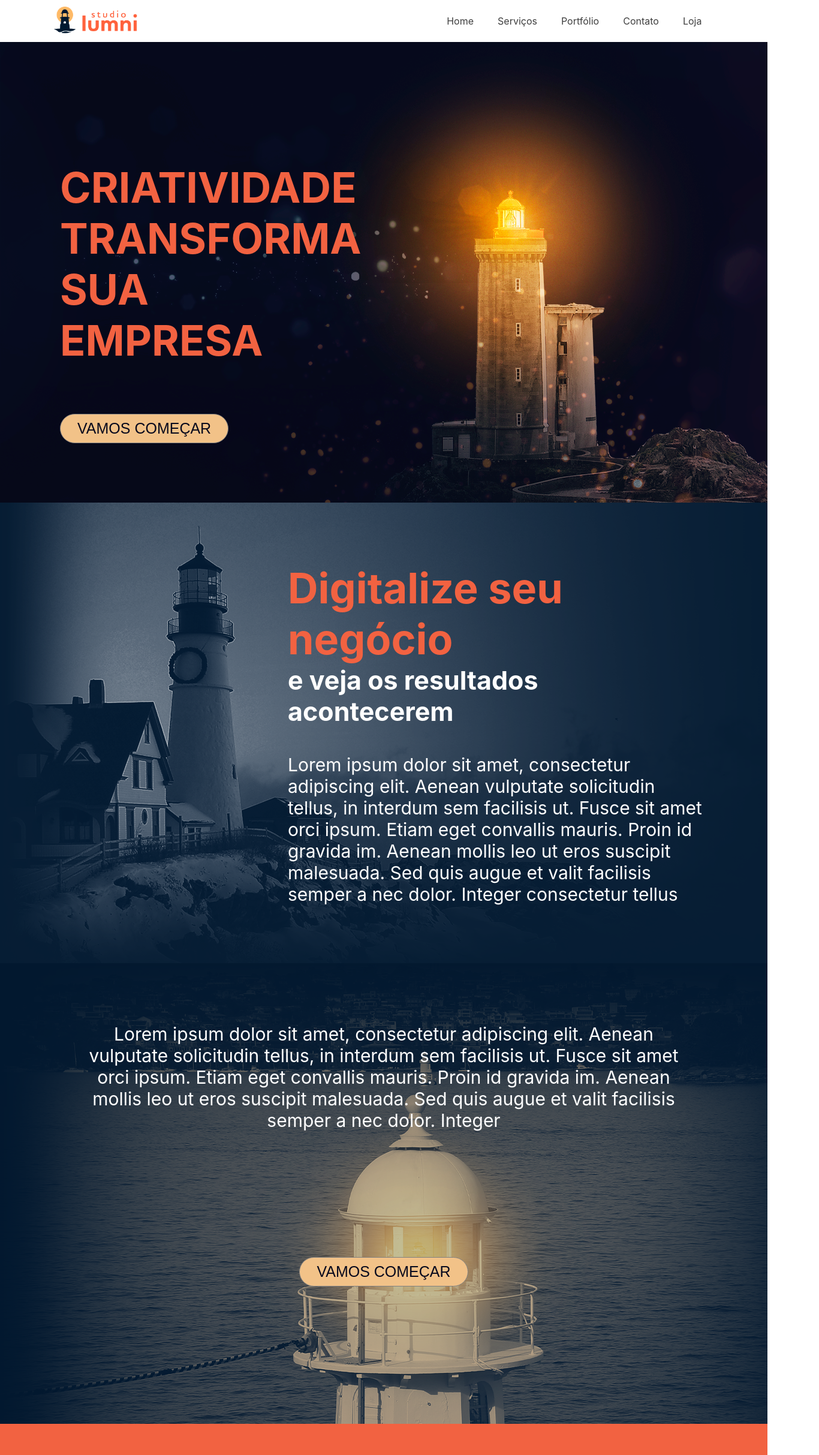
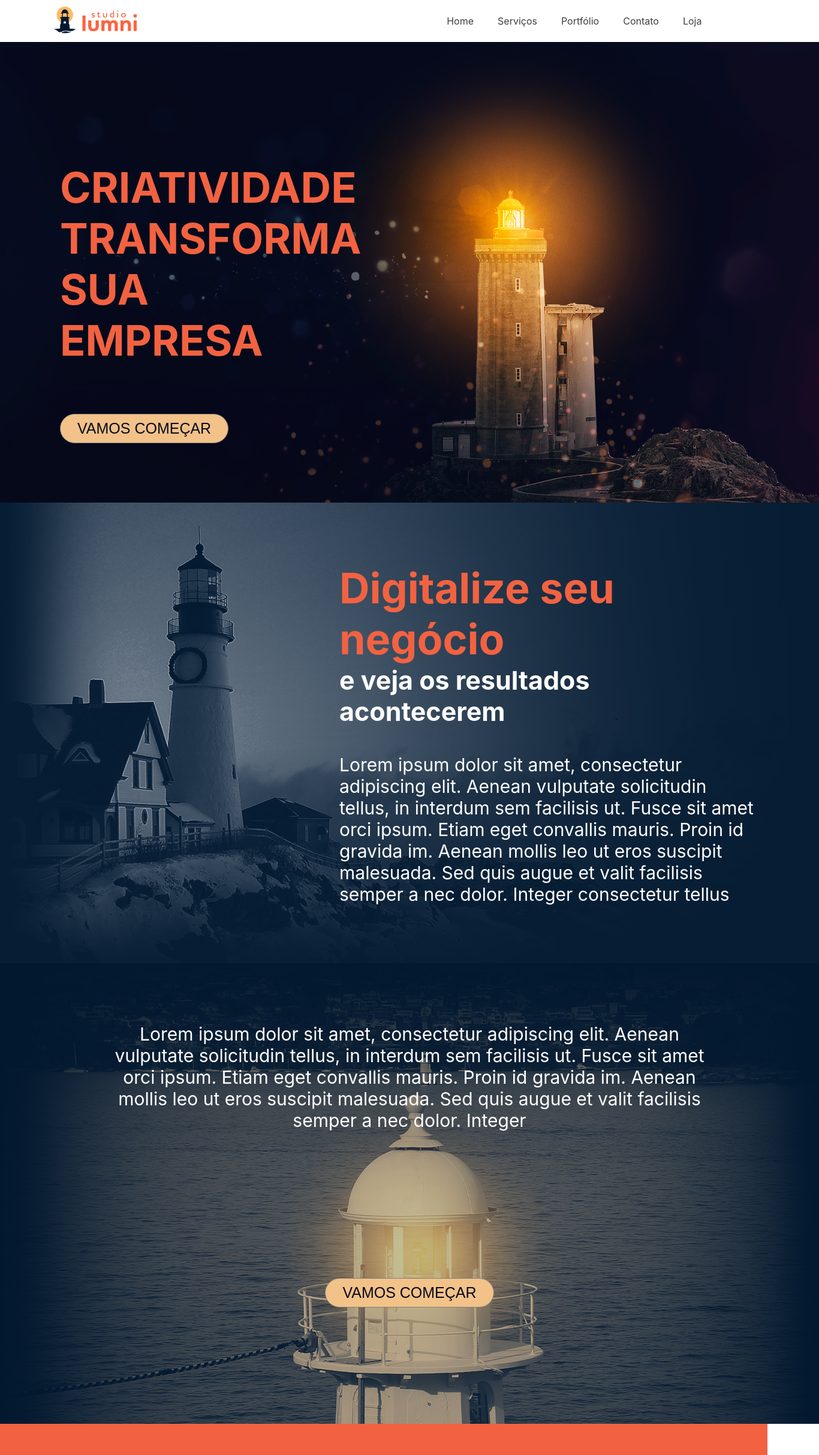
Before and after one commit to mateusbra/lumni, a React (Create React App) app: page / in a window 1280 px wide. Shown: the top 2426 px of the page at 60% size, 1366 px wide, since content can reach past the window. Built offline with nearby package versions, Linux system fonts and the light colour scheme.

Commit message:
portfolio

```diff
--- a/src/components/FifthPage.js
+++ b/src/components/Custom.js
@@ -1,14 +1,14 @@
 import React from "react";
-import socialMedia from "../assets/socialmedia.png";
+import personalizados from "../assets/personalizados.png";
 import styles from "../styles/styles";
 
-function FifthPage(){
+function Custom(){
     return(
-        <div style={{display:"flex",alignItems:"center",justifyContent:"center",width:"100%",backgroundColor:styles.colors.orange}}>
+        <div style={{display:"flex",alignItems:"center",justifyContent:"center",width:"100%",backgroundColor:"#ef6743"}}>
             <div style={{display:"inline-flex",width:1366,height:728}}>
-                <img src={socialMedia} alt={"Social Media"} style={{height:728,width:728,float:"left"}} />
+                <img src={personalizados} alt={"Personalizados"} style={{height:728,width:728,float:"left"}} />
             <div style={{marginTop:100,marginRight:70}}>
-                <div style={{color:"#07091d",fontWeight:"bolder",fontSize:70}}>Social Media</div>
+                <div style={{color:"#07091d",fontWeight:"bolder",fontSize:70}}>Personalizados</div>
                 <div style={{marginTop:45,color:"white",fontSize:30,maxWidth:520}}>Lorem ipsum dolor sit amet, consectetur adipiscing elit. Aenean vulputate solicitudin tellus, in interdum sem facilisis ut. Fusce sit amet orci ipsum. Etiam eget convallis mauris. Proin id</div>
                 <button style={{...styles.homeButton,marginTop:30}}>VAMOS COMEÇAR</button>
               </div>
@@ -17,4 +17,4 @@ function FifthPage(){
     );
 }
 
-export default FifthPage;
+export default Custom;
--- a/src/components/FirstPage.js
+++ /dev/null
@@ -1,21 +0,0 @@
-import React from "react";
-import Lighthouse from "../assets/capa-site.png";
-import styles from "../styles/styles";
-
-function FirstPage(){
-    return(
-        <div id="Home" style={{display:"block",height:768,width:"100%",backgroundColor:"#000f40",backgroundImage:`url(${Lighthouse})`,backgroundSize:"cover"}}>
-        <div style={{marginLeft:100}}>
-            <div style={{display:"flex",flexDirection:"column"}}>
-              <div style={{marginTop:200,width:500}}>
-                <div style={{color:styles.colors.orange,fontWeight:"bolder",fontSize:70}}>CRIATIVIDADE TRANSFORMA SUA EMPRESA</div>
-                <button style={{...styles.homeButton,marginTop:80}}>VAMOS COMEÇAR</button>
-              </div>
-            </div>
-
-        </div>
-    </div>
-    );
-}
-
-export default FirstPage;
--- a/src/components/SixthPage.js
+++ b/src/components/Influencer.js
@@ -2,7 +2,7 @@ import React from "react";
 import influencer from "../assets/influencer.png";
 import styles from "../styles/styles";
 
-function SixthPage(){
+function Influencer(){
     return(
         <div style={{display:"flex",alignItems:"center",justifyContent:"center",width:"100%",backgroundColor:styles.colors.orange}}>
             <div style={{display:"inline-flex",width:1366,height:728}}>
@@ -17,4 +17,4 @@ function SixthPage(){
     );
 }
 
-export default SixthPage;
+export default Influencer;
--- /dev/null
+++ b/src/components/LightHouse.js
@@ -0,0 +1,23 @@
+import React from "react";
+import Lighthouse from "../assets/capa-site.png";
+import styles from "../styles/styles";
+
+function LightHouse(){
+    return(
+      <div style={{width:"100%",height:768,backgroundColor:"#000f40"}}>
+        <div id="Home" style={{...styles.lightHouseContainer,backgroundImage:`url(${Lighthouse})`,backgroundSize:"cover"}}>
+          <div style={{marginLeft:100}}>
+              <div style={{display:"flex",flexDirection:"column"}}>
+                <div style={{marginTop:200,width:500}}>
+                  <div style={{color:styles.colors.orange,fontWeight:"bolder",fontSize:70}}>CRIATIVIDADE TRANSFORMA SUA EMPRESA</div>
+                  <button style={{...styles.homeButton,marginTop:80}}>VAMOS COMEÇAR</button>
+                </div>
+              </div>
+
+          </div>
+      </div>
+    </div>
+    );
+}
+
+export default LightHouse;
--- /dev/null
+++ b/src/components/LightHouse2.js
@@ -0,0 +1,23 @@
+import React from "react";
+import Lighthouse2 from "../assets/parte-2.png";
+import styles from "../styles/styles";
+
+function LightHouse2(){
+    return(
+      <div style={{width:"100%",height:768,backgroundColor:"#000f40"}}>
+        <div style={{...styles.lightHouseContainer,backgroundImage:`url(${Lighthouse2})`,backgroundSize:"cover"}}>
+          <div style={{marginRight:100}}>
+              <div style={{display:"flex",flexDirection:"column",alignItems:"flex-end"}}>
+                <div style={{marginTop:100,maxWidth:700}}>
+                  <div style={{color:styles.colors.orange,fontWeight:"bolder",fontSize:70}}>Digitalize seu negócio</div>
+                  <div style={{color:"white",fontWeight:"bolder",fontSize:43}}>e veja os resultados acontecerem</div>
+                  <div style={{marginTop:45,color:"white",fontSize:30}}>Lorem ipsum dolor sit amet, consectetur adipiscing elit. Aenean vulputate solicitudin tellus, in interdum sem facilisis ut. Fusce sit amet orci ipsum. Etiam eget convallis mauris. Proin id gravida im. Aenean mollis leo ut eros suscipit malesuada. Sed quis augue et valit facilisis semper a nec dolor. Integer consectetur tellus</div>
+                </div>
+              </div>
+          </div>
+      </div>
+    </div>
+    );
+}
+
+export default LightHouse2;
--- a/src/components/ThirdPage.js
+++ b/src/components/LightHouse3.js
@@ -2,17 +2,19 @@ import React from "react";
 import Lighthouse3 from "../assets/parte-3.png";
 import styles from "../styles/styles";
 
-function ThirdPage(){
+function LightHouse3(){
     return(
-        <div style={{display:"block",height:768,width:"100%",backgroundColor:"#000f40",backgroundImage:`url(${Lighthouse3})`,backgroundSize:"cover"}}>
+    <div style={{width:"100%",height:768,backgroundColor:"#000f40"}}>
+        <div style={{...styles.lightHouseContainer,backgroundImage:`url(${Lighthouse3})`,backgroundSize:"cover"}}>
             <div style={{display:"flex",flexDirection:"column",alignItems:"center"}}>
                 <div style={{marginTop:100,maxWidth:1040}}>
                     <div style={{color:"white",textAlign:"center",fontSize:30}}>Lorem ipsum dolor sit amet, consectetur adipiscing elit. Aenean vulputate solicitudin tellus, in interdum sem facilisis ut. Fusce sit amet orci ipsum. Etiam eget convallis mauris. Proin id gravida im. Aenean mollis leo ut eros suscipit malesuada. Sed quis augue et valit facilisis semper a nec dolor. Integer</div>
-                    <button style={{...styles.homeButton,display:"flex",margin:"210px auto 0"}}>VAMOS COMEÇAR</button>
-              </div>
+                    <button style={{...styles.homeButton,display:"flex",margin:"245px auto 0"}}>VAMOS COMEÇAR</button>
+                </div>
             </div>
+        </div>
     </div>
     );
 }
 
-export default ThirdPage;
+export default LightHouse3;
--- /dev/null
+++ b/src/components/Portfolio.js
@@ -0,0 +1,27 @@
+import React from "react";
+import Lighthouse from "../assets/capa-site.png";
+import Lighthouse2 from "../assets/parte-2.png"
+import Lighthouse3 from "../assets/parte-3.png"
+import styles from "../styles/styles";
+
+function Portfolio(){
+    return(
+        <div style={{width:"100%",height:950,backgroundColor:"#000f40"}}>
+            <div style={{width:1366,height:850,margin:"auto",backgroundColor:"red"}}>
+                <div style={{display:"flex",flexDirection:"column"}}>
+                    <div style={{display:"flex",flex:1}}>
+                        <img width={766} height={425} src={Lighthouse} alt={"Portfólio1"}></img>
+                        <img width={600} height={425} src={Lighthouse2} alt={"Portfólio2"}></img>
+                    </div>
+                    <div style={{display:"flex",flex:1}}>
+                        <img width={400} height={425} src={Lighthouse3} alt={"Portfólio3"}></img>
+                        <img width={966} height={425} src={Lighthouse} alt={"Portfólio4"}></img>
+                    </div>
+                </div>
+            </div>
+            <button style={{...styles.homeButton,fontWeight:"bolder",padding:"5px 28px",backgroundColor:styles.colors.orange,borderStyle:"none",margin:"32px auto",display:"flex"}}>VER TODO O PORTFÓLIO</button>
+        </div>
+    );
+}
+
+export default Portfolio;
--- a/src/components/SecondPage.js
+++ /dev/null
@@ -1,22 +0,0 @@
-import React from "react";
-import Lighthouse2 from "../assets/parte-2.png";
-import styles from "../styles/styles";
-
-function SecondPage(){
-    return(
-        <div style={{display:"block",height:768,width:"100%",backgroundColor:"#000f40",backgroundImage:`url(${Lighthouse2})`,backgroundSize:"cover"}}>
-        <div style={{marginRight:100}}>
-            <div style={{display:"flex",flexDirection:"column",alignItems:"flex-end"}}>
-              <div style={{marginTop:100,maxWidth:700}}>
-                <div style={{color:styles.colors.orange,fontWeight:"bolder",fontSize:70}}>Digitalize seu negócio</div>
-                <div style={{color:"white",fontWeight:"bolder",fontSize:43}}>e veja os resultados acontecerem</div>
-                <div style={{marginTop:45,color:"white",fontSize:30}}>Lorem ipsum dolor sit amet, consectetur adipiscing elit. Aenean vulputate solicitudin tellus, in interdum sem facilisis ut. Fusce sit amet orci ipsum. Etiam eget convallis mauris. Proin id gravida im. Aenean mollis leo ut eros suscipit malesuada. Sed quis augue et valit facilisis semper a nec dolor. Integer consectetur tellus</div>
-              </div>
-            </div>
-
-        </div>
-    </div>
-    );
-}
-
-export default SecondPage;
--- a/src/pages/Home.js
+++ b/src/pages/Home.js
@@ -3,25 +3,27 @@ import React from "react";
 //import Category from "../components/Category";
 //import texts from "../texts/texts";
 import Navbar from "../components/NavBar";
-import FirstPage from "../components/FirstPage";
-import SecondPage from "../components/SecondPage";
-import ThirdPage from "../components/ThirdPage";
-import FourthPage from "../components/FourthPage";
-import FifthPage from "../components/FifthPage";
-import SixthPage from "../components/SixthPage";
-import SeventhPage from "../components/SeventhPage";
+import LightHouse from "../components/LightHouse";
+import LightHouse2 from "../components/LightHouse2";
+import LightHouse3 from "../components/LightHouse3";
+import Services from "../components/Services";
+import SocialMedia from "../components/SocialMedia";
+import Influencer from "../components/Influencer";
+import Custom from "../components/Custom";
+import Portfolio from "../components/Portfolio";
 
 function Home() {
   return (
     <>
       <Navbar />
-      <FirstPage />
-      <SecondPage />
-      <ThirdPage />
-      <FourthPage />
-      <FifthPage />
-      <SixthPage />
-      <SeventhPage />
+      <LightHouse />
+      <LightHouse2 />
+      <LightHouse3 />
+      <Services />
+      <SocialMedia />
+      <Influencer />
+      <Custom />
+      <Portfolio />
     </>
   );
 }
--- a/src/styles/styles.js
+++ b/src/styles/styles.js
@@ -44,6 +44,12 @@ const styles = {
         color:"#07091d",
         padding:"9px 28px",
         borderStyle:"solid",
+    },
+    lightHouseContainer: {
+        margin:"auto",
+        display:"block",
+        height:768,
+        width:1366,
     }
 };
 
```
Also changed, not shown: src/components/Services.js (renamed from src/components/SeventhPage.js, +8 -8 lines), src/components/SocialMedia.js (renamed from src/components/FourthPage.js, +8 -8 lines).
